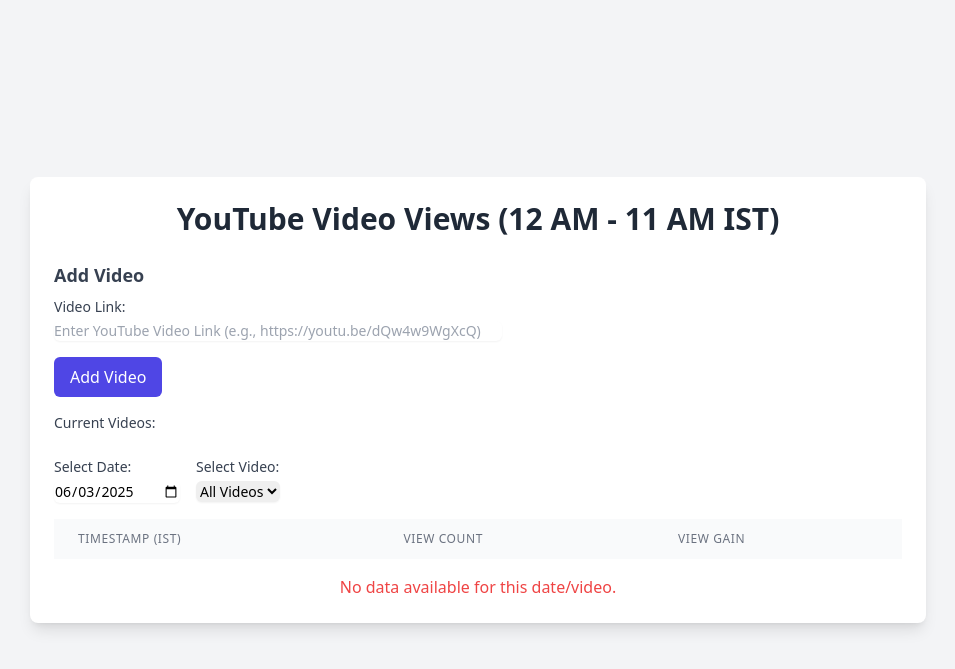
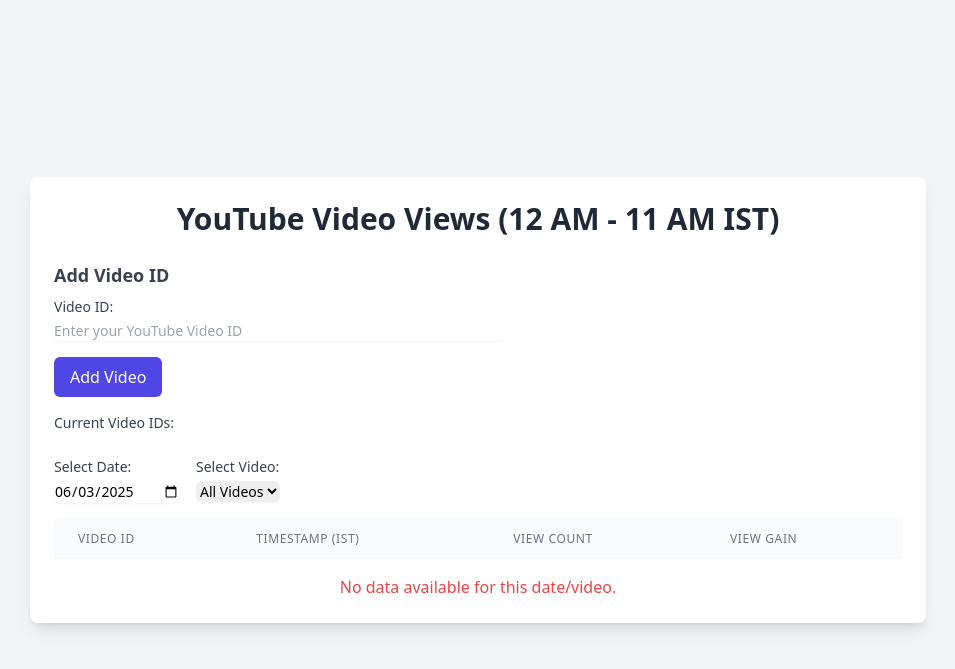
Before and after one commit to Pranav280204/view_tracker, a Flask app: page / in a window 1280 px wide. Shown: the top 669 px of the page, without its empty margins (162-1117 px from the left). Run offline with Flask 3, Linux system fonts and the light colour scheme; data that the repository does not hold is empty; some libraries are stand-ins or nearby versions.

Commit message:
Update index.html

```diff
--- a/templates/index.html
+++ b/templates/index.html
@@ -10,24 +10,24 @@
     <div class="bg-white rounded-lg shadow-lg p-6 w-full max-w-4xl">
         <h1 class="text-3xl font-bold text-center text-gray-800 mb-6">YouTube Video Views (12 AM - 11 AM IST)</h1>
 
-        <!-- Form to add Video Link -->
+        <!-- Form to add Video ID -->
         <div class="mb-6">
-            <h2 class="text-lg font-semibold text-gray-700 mb-2">Add Video</h2>
+            <h2 class="text-lg font-semibold text-gray-700 mb-2">Add Video ID</h2>
             <form id="videoForm" class="space-y-4">
                 <div>
-                    <label for="videoLink" class="block text-sm font-medium text-gray-700">Video Link:</label>
-                    <input type="text" id="videoLink" name="video_link" class="mt-1 block w-full max-w-md rounded-md border-gray-300 shadow-sm focus:border-indigo-500 focus:ring-indigo-500 sm:text-sm" placeholder="Enter YouTube Video Link (e.g., https://youtu.be/dQw4w9WgXcQ)" required>
+                    <label for="videoId" class="block text-sm font-medium text-gray-700">Video ID:</label>
+                    <input type="text" id="videoId" name="video_id" class="mt-1 block w-full max-w-md rounded-md border-gray-300 shadow-sm focus:border-indigo-500 focus:ring-indigo-500 sm:text-sm" placeholder="Enter your YouTube Video ID" required>
                 </div>
                 <button type="submit" class="px-4 py-2 bg-indigo-600 text-white rounded-md hover:bg-indigo-700 focus:outline-none focus:ring-2 focus:ring-indigo-500">Add Video</button>
             </form>
             <p id="videoMessage" class="mt-2 text-sm hidden"></p>
             <div class="mt-4">
-                <h3 class="text-sm font-medium text-gray-700">Current Videos:</h3>
+                <h3 class="text-sm font-medium text-gray-700">Current Video IDs:</h3>
                 <ul id="videoList" class="list-disc list-inside text-sm text-gray-600">
-                    {% for video in videos %}
+                    {% for video_id in video_ids %}
                         <li class="flex items-center">
-                            <span class="video-title" data-video-id="{{ video.id }}">{{ video.title }}</span>
-                            <button class="remove-video ml-2 text-red-500 hover:text-red-700 text-xs" data-video-id="{{ video.id }}" data-video-title="{{ video.title }}">Remove</button>
+                            <span class="video-id">{{ video_id }}</span>
+                            <button class="remove-video ml-2 text-red-500 hover:text-red-700 text-xs" data-video-id="{{ video_id }}">Remove</button>
                         </li>
                     {% endfor %}
                 </ul>
@@ -44,8 +44,8 @@
                 <label for="videoFilter" class="block text-sm font-medium text-gray-700">Select Video:</label>
                 <select id="videoFilter" class="mt-1 block w-full max-w-xs rounded-md border-gray-300 shadow-sm focus:border-indigo-500 focus:ring-indigo-500 sm:text-sm">
                     <option value="">All Videos</option>
-                    {% for video in videos %}
-                        <option value="{{ video.id }}" data-title="{{ video.title }}">{{ video.title }}</option>
+                    {% for video_id in video_ids %}
+                        <option value="{{ video_id }}">{{ video_id }}</option>
                     {% endfor %}
                 </select>
             </div>
@@ -56,6 +56,7 @@
             <table id="viewsTable" class="min-w-full divide-y divide-gray-200">
                 <thead class="bg-gray-50">
                     <tr>
+                        <th class="px-6 py-3 text-left text-xs font-medium text-gray-500 uppercase tracking-wider">Video ID</th>
                         <th class="px-6 py-3 text-left text-xs font-medium text-gray-500 uppercase tracking-wider">Timestamp (IST)</th>
                         <th class="px-6 py-3 text-left text-xs font-medium text-gray-500 uppercase tracking-wider">View Count</th>
                         <th class="px-6 py-3 text-left text-xs font-medium text-gray-500 uppercase tracking-wider">View Gain</th>
@@ -70,7 +71,7 @@
     </div>
 
     <script>
-        // Handle video form submission (Add Video Link)
+        // Handle video form submission (Add Video ID)
         document.getElementById("videoForm").addEventListener("submit", async (e) => {
             e.preventDefault();
             const formData = new FormData(e.target);
@@ -85,12 +86,6 @@
                     method: "POST",
                     body: formData
                 });
-
-                if (!response.ok) {
-                    const text = await response.text();
-                    throw new Error(`Server error: ${response.status} - ${text}`);
-                }
-
                 const result = await response.json();
 
                 message.classList.remove("hidden");
@@ -98,20 +93,24 @@
                     message.classList.remove("text-red-500");
                     message.classList.add("text-green-500");
                     message.textContent = result.message;
+                    // Add new video ID to the list
                     const li = document.createElement("li");
                     li.classList.add("flex", "items-center");
                     li.innerHTML = `
-                        <span class="video-title" data-video-id="${result.video_id}">${result.title}</span>
-                        <button class="remove-video ml-2 text-red-500 hover:text-red-700 text-xs" data-video-id="${result.video_id}" data-video-title="${result.title}">Remove</button>
+                        <span class="video-id">${formData.get("video_id")}</span>
+                        <button class="remove-video ml-2 text-red-500 hover:text-red-700 text-xs" data-video-id="${formData.get("video_id")}">Remove</button>
                     `;
                     videoList.appendChild(li);
+                    // Add to filter dropdown
                     const option = document.createElement("option");
-                    option.value = result.video_id;
-                    option.textContent = result.title;
-                    option.setAttribute("data-title", result.title);
+                    option.value = formData.get("video_id");
+                    option.textContent = formData.get("video_id");
                     videoFilter.appendChild(option);
+                    // Clear input
                     e.target.reset();
+                    // Re-attach remove event listeners
                     attachRemoveListeners();
+                    // Refresh data
                     fetchViews(document.getElementById("datePicker").value, videoFilter.value);
                 } else {
                     message.classList.remove("text-green-500");
@@ -132,7 +131,6 @@
             removeButtons.forEach(button => {
                 button.addEventListener("click", async () => {
                     const videoId = button.getAttribute("data-video-id");
-                    const videoTitle = button.getAttribute("data-video-title");
                     const message = document.getElementById("videoMessage");
                     const videoFilter = document.getElementById("videoFilter");
 
@@ -145,12 +143,6 @@
                             method: "POST",
                             body: formData
                         });
-
-                        if (!response.ok) {
-                            const text = await response.text();
-                            throw new Error(`Server error: ${response.status} - ${text}`);
-                        }
-
                         const result = await response.json();
 
                         message.classList.remove("hidden");
@@ -158,12 +150,16 @@
                             message.classList.remove("text-red-500");
                             message.classList.add("text-green-500");
                             message.textContent = result.message;
+                            // Remove the video ID from the list
                             button.parentElement.remove();
+                            // Remove from filter dropdown
                             const option = videoFilter.querySelector(`option[value="${videoId}"]`);
                             if (option) option.remove();
+                            // If the removed video was selected, reset filter
                             if (videoFilter.value === videoId) {
                                 videoFilter.value = "";
                             }
+                            // Refresh data
                             fetchViews(document.getElementById("datePicker").value, videoFilter.value);
                         } else {
                             message.classList.remove("text-green-500");
@@ -180,8 +176,10 @@
             });
         }
 
+        // Attach remove listeners initially
         attachRemoveListeners();
 
+        // Fetch views data
         async function fetchViews(date = null, videoId = "") {
             const loading = document.getElementById("loading");
             const error = document.getElementById("error");
@@ -194,6 +192,7 @@
             tfoot.innerHTML = "";
 
             try {
+                // Fetch view data
                 let url;
                 if (videoId) {
                     url = date ? `/api/views/${date}/${videoId}` : `/api/views/${videoId}`;
@@ -201,19 +200,14 @@
                     url = date ? `/api/views/${date}` : "/api/views";
                 }
                 const response = await fetch(url);
-                if (!response.ok) {
-                    const text = await response.text();
-                    throw new Error(`Server error: ${response.status} - ${text}`);
-                }
+                if (!response.ok) throw new Error("Failed to fetch data");
                 const data = await response.json();
 
+                // Fetch total views gained
                 let totalUrl = date ? `/api/views/${date}/total` : "/api/views/total";
                 if (videoId) totalUrl += `?video_id=${videoId}`;
                 const totalResponse = await fetch(totalUrl);
-                if (!totalResponse.ok) {
-                    const text = await totalResponse.text();
-                    throw new Error(`Server error: ${totalResponse.status} - ${text}`);
-                }
+                if (!totalResponse.ok) throw new Error("Failed to fetch totals");
                 const totals = await totalResponse.json();
 
                 if (data.length === 0) {
@@ -223,6 +217,7 @@
                     data.forEach(row => {
                         const tr = document.createElement("tr");
                         tr.innerHTML = `
+                            <td class="px-6 py-4 whitespace-nowrap text-sm text-gray-900">${row.video_id}</td>
                             <td class="px-6 py-4 whitespace-nowrap text-sm text-gray-900">${row.timestamp}</td>
                             <td class="px-6 py-4 whitespace-nowrap text-sm text-gray-900">${row.view_count}</td>
                             <td class="px-6 py-4 whitespace-nowrap text-sm text-gray-900">${row.view_gain}</td>
@@ -230,12 +225,14 @@
                         tbody.appendChild(tr);
                     });
 
+                    // Add totals to footer
                     if (Object.keys(totals).length > 0) {
-                        Object.keys(totals).forEach(video_title => {
+                        Object.keys(totals).forEach(video_id => {
                             const tr = document.createElement("tr");
                             tr.innerHTML = `
-                                <td class="px-6 py-3 whitespace-nowrap text-sm font-medium text-gray-900" colspan="2">Total Views Gained (${video_title})</td>
-                                <td class="px-6 py-3 whitespace-nowrap text-sm font-medium text-gray-900">${totals[video_title]}</td>
+                                <td class="px-6 py-3 whitespace-nowrap text-sm font-medium text-gray-900">${video_id}</td>
+                                <td class="px-6 py-3 whitespace-nowrap text-sm font-medium text-gray-900" colspan="2">Total Views Gained</td>
+                                <td class="px-6 py-3 whitespace-nowrap text-sm font-medium text-gray-900">${totals[video_id]}</td>
                             `;
                             tfoot.appendChild(tr);
                         });
@@ -249,11 +246,14 @@
             }
         }
 
+        // Set default date to today (IST)
         const today = new Date().toLocaleDateString('en-CA', { timeZone: 'Asia/Kolkata' });
         document.getElementById("datePicker").value = today;
 
+        // Fetch data initially
         fetchViews(today, document.getElementById("videoFilter").value);
 
+        // Update data when date or video filter changes
         document.getElementById("datePicker").addEventListener("change", (e) => {
             fetchViews(e.target.value, document.getElementById("videoFilter").value);
         });
@@ -262,6 +262,7 @@
             fetchViews(document.getElementById("datePicker").value, e.target.value);
         });
 
+        // Refresh data every minute for the current date
         setInterval(() => {
             const selectedDate = document.getElementById("datePicker").value;
             if (selectedDate === today) {
```
